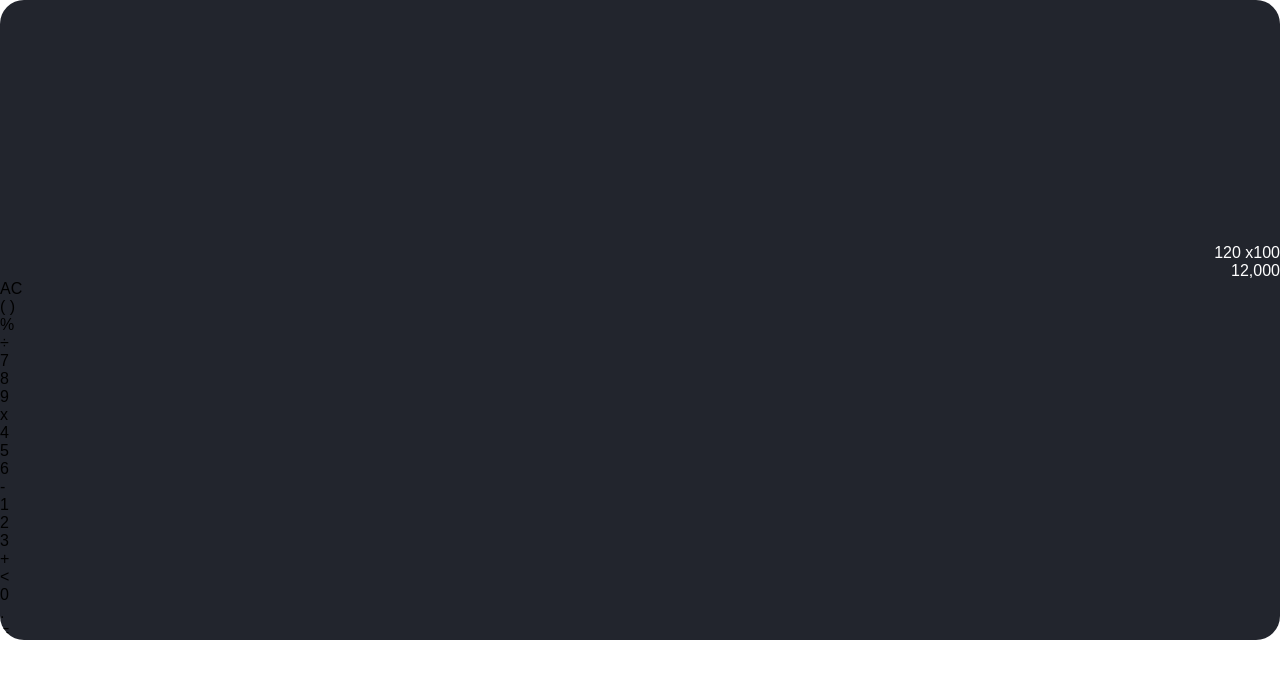
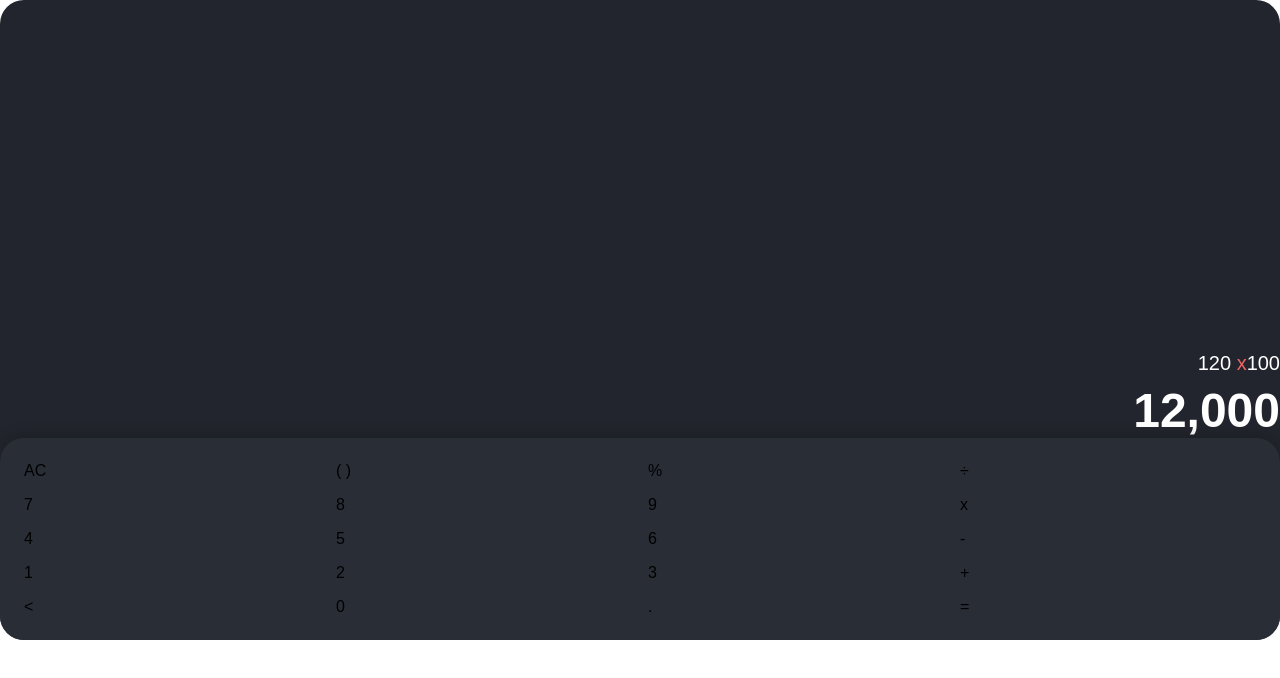
Before and after one commit to subuchhetri34/Calculator, a plain HTML site: page index.html in a window 1280 px wide. Drawn offline with Linux system fonts and the light colour scheme.

Commit message:
Adding Css

```diff
--- a/main.css
+++ b/main.css
@@ -34,3 +34,34 @@
     text-align: right;
     flex: 1 1 0%;
 }
+
+.display .input{
+    font-size: 1.25rem;
+    margin-bottom: 0.5rem;
+}
+
+.display .output{
+    font-size: 3rem;
+    font-weight: 700;
+    width: 100%;
+    max-width: 100%;
+    overflow: auto;
+}
+
+.display .operator{
+    color: #EB6666;
+}
+.display .brackets,.display .percent{
+    color: #26FEd7;
+}
+
+.keys{
+    background-color: #292D36;
+    padding: 1.5rem;
+    border-radius: 1.5rem 1.5rem 0 0 ;
+    display: grid;
+    grid-template-columns: repeat(4, 1fr);
+    grid-template-rows: repeat(5, 1fr);
+    grid-gap: 1rem;
+    box-shadow: 0px -2px 16px rgba(0,0,0,0.2);
+}
```
